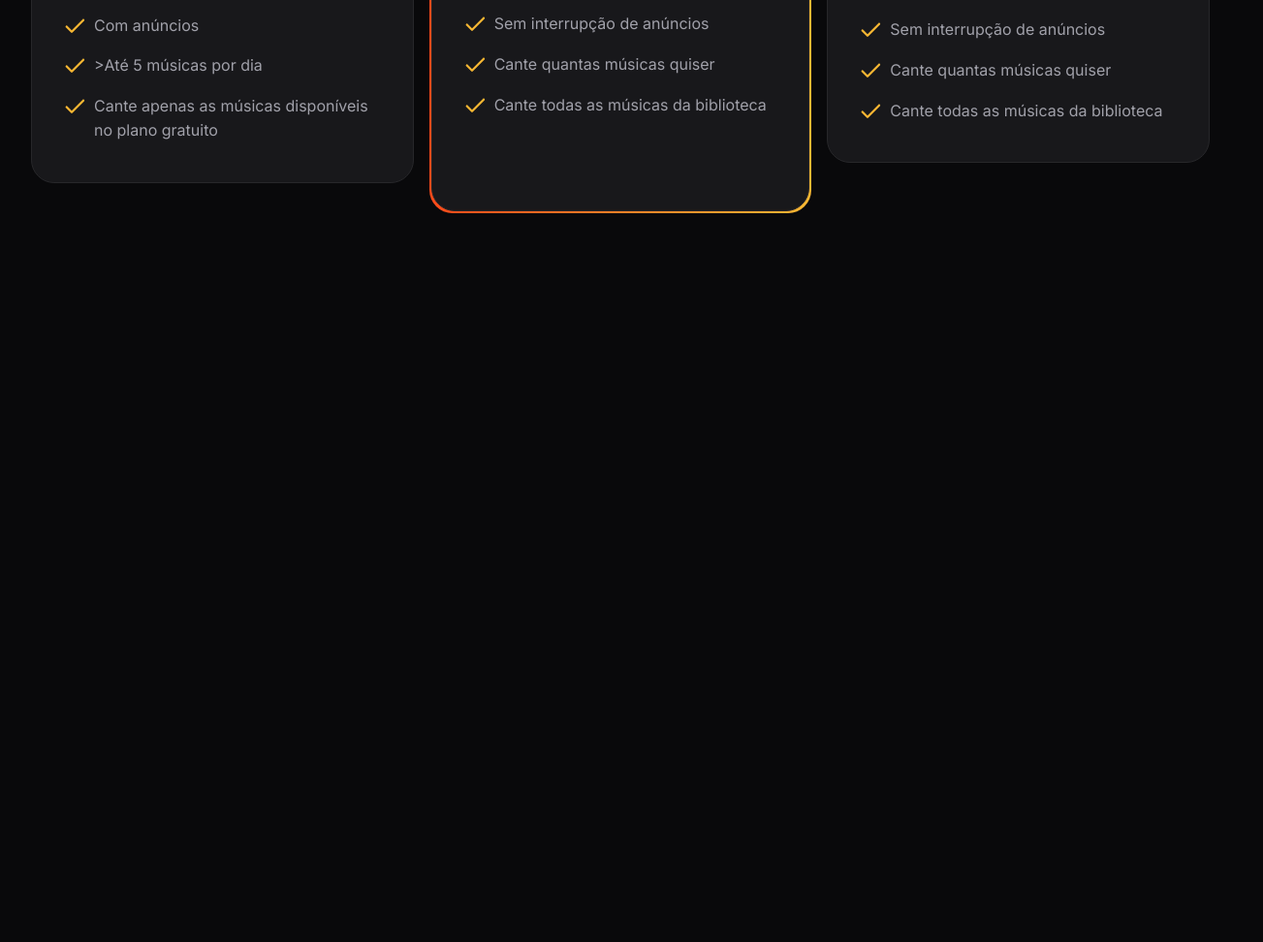
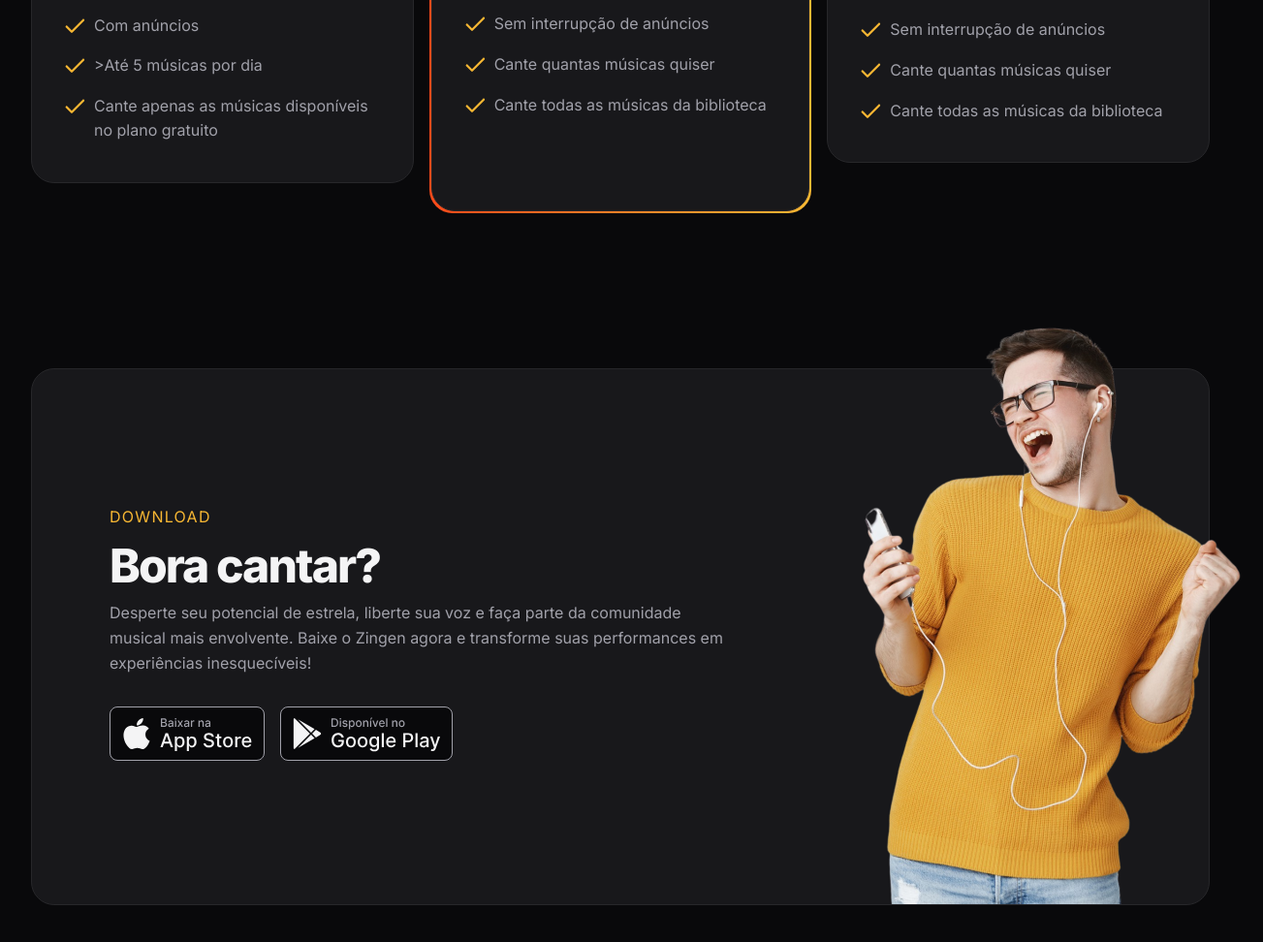
Before and after one commit to beefreguglia/full-stack-zingen, a plain HTML site: page index.html in a window 1280 px wide. Shown: the part 3271-4243 px from the top of the page at 97% size, 1303 px wide, since content can reach past the window. Before the commit the page ends 3571 px from the top, so only its background shows below. Drawn offline with Linux system fonts and the light colour scheme.

Commit message:
feature: create download section

```diff
--- a/index.html
+++ b/index.html
@@ -184,5 +184,31 @@
       </div>
     </div>
   </section>
+  <section id="download">
+    <div class="container py-xl">
+      <div class="card px-lg even-columns items-center">
+        <div>
+          <header>
+            <strong>download</strong>
+            <h2>Bora cantar?</h2>
+          </header>
+          <p>
+            Desperte seu potencial de estrela, liberte sua voz e faça parte
+            da comunidade musical mais envolvente. Baixe o Zingen agora e
+            transforme suas performances em experiências inesquecíveis!
+          </p>
+          <div class="buttons flex gap-1">
+            <a href="#">
+              <img src="assets/button-appstore.svg" alt="Baixar da apple store">
+            </a>
+            <a href="#">
+              <img src="assets/button-googleplay.svg" alt="Baixar do google play">
+            </a>
+          </div>
+        </div>
+        <img src="assets/images/rapaz-ouvindo-musica-com-fones-de-ouvido-e-cantando-no-aplicativo-de-karaoke-removebg 1.png" alt="">
+      </div>
+    </div>
+  </section>
 </body>
 </html>
--- /dev/null
+++ b/styles/download.css
@@ -0,0 +1,32 @@
+#download {
+  .card {
+    padding: 3rem 1.5rem 15rem;
+    position: relative;
+
+    & > img {
+      width: 14.5rem;
+      position: absolute;
+      bottom: 0;
+      right: -3.5rem
+    }
+  }
+
+  .buttons {
+    flex-wrap: wrap;
+    margin-top: 2rem;
+  }
+
+  @media (width >= 80em) {
+    .card {
+      padding: 8.75rem 5rem;
+
+      & > div:nth-child(1) {
+        max-width: 40rem;
+      }
+
+      & > img {
+        width: 29.125rem;
+      }
+    }
+  }
+}
--- a/styles/global.css
+++ b/styles/global.css
@@ -43,6 +43,7 @@ html {
   font-size: var(--fs-base);
   line-height: 1.6;
   color: var(--text-color-primary);
+  overflow-x: hidden;
 }
 
 body {
--- a/styles/index.css
+++ b/styles/index.css
@@ -9,3 +9,4 @@
 @import url(cards.css);
 @import url(features.css) (width >= 80rem);
 @import url(pricing.css);
+@import url(download.css);
```
Also changed, not shown: assets/button-appstore.svg (added), assets/button-googleplay.svg (added).
